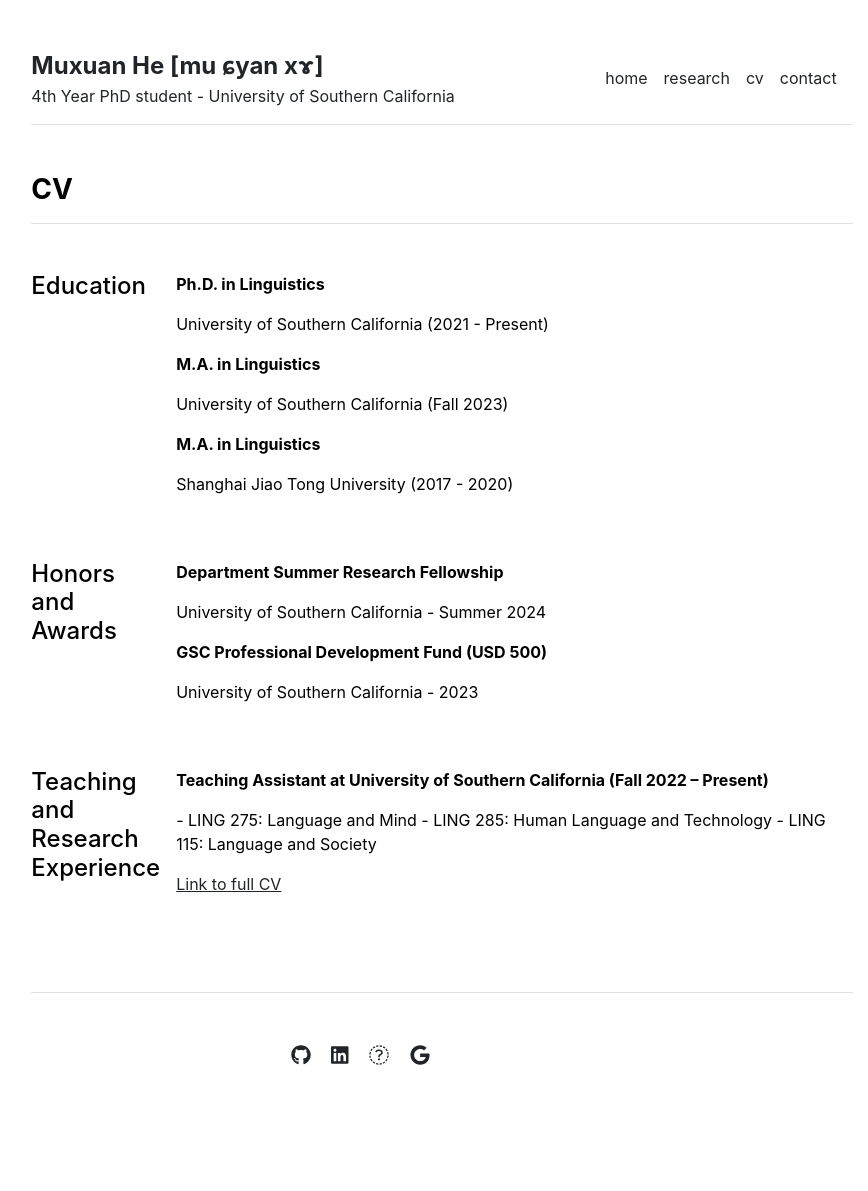
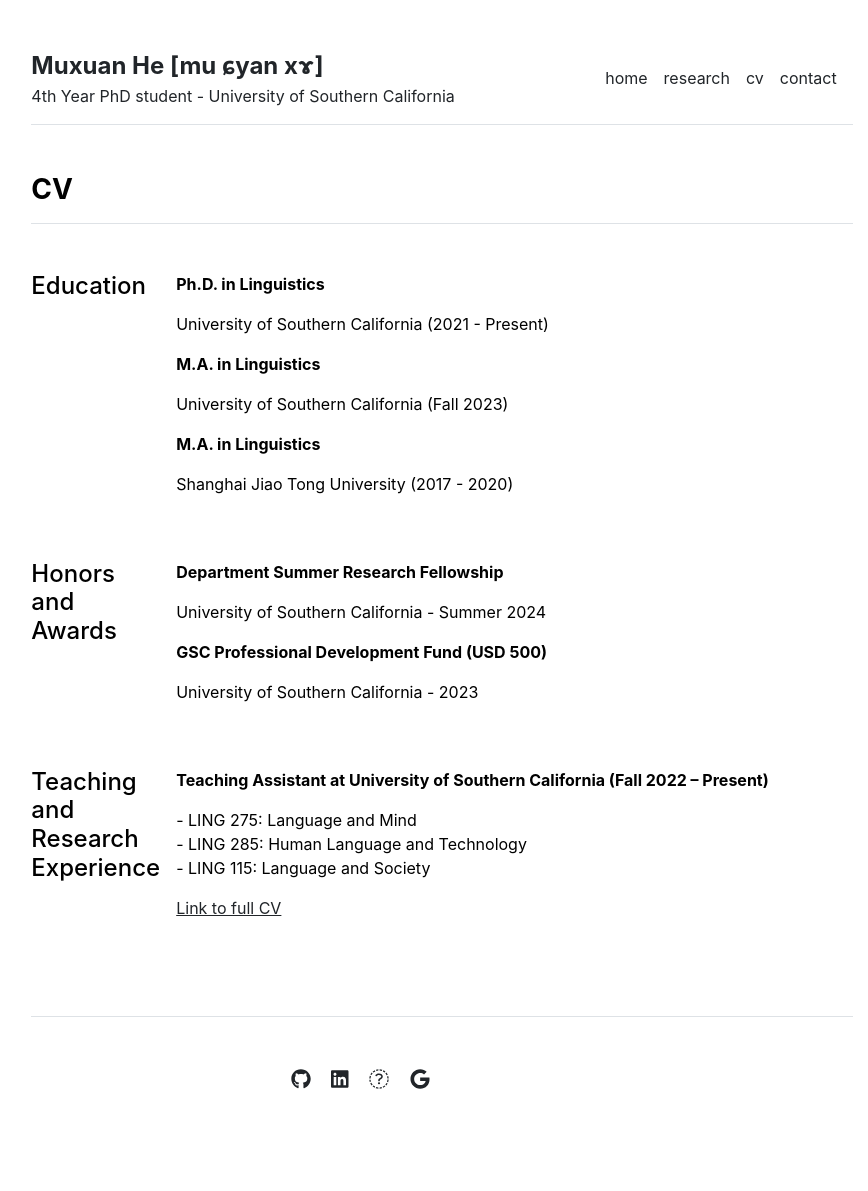
Before and after one commit to MuxuanHe/MuxuanHe.github.io, a Jekyll site: the page built from cv.md, in a window 1280 px wide. Shown: the whole page, without its empty margins (198-1066 px from the left). Built offline with Jekyll 4.4.1, drawn with Linux system fonts in a browser that asks for light colours; before the commit the page ends 1167 px from its top, so only the background shows below that.

```diff
--- a/_data/cv/academic-experience.yml
+++ b/_data/cv/academic-experience.yml
@@ -1,8 +1,8 @@
 - title: 'Teaching Assistant at University of Southern California (Fall 2022 – Present)'
   #date: 'Fall 2022 – Present'
   description: |
-    - LING 275: Language and Mind
-    - LING 285: Human Language and Technology
+    - LING 275: Language and Mind <br>
+    - LING 285: Human Language and Technology <br>
     - LING 115: Language and Society
 
 # - title: 'Graduate Assistant at Michigan State University (Fall 2020 - Spring 2021)'
```
